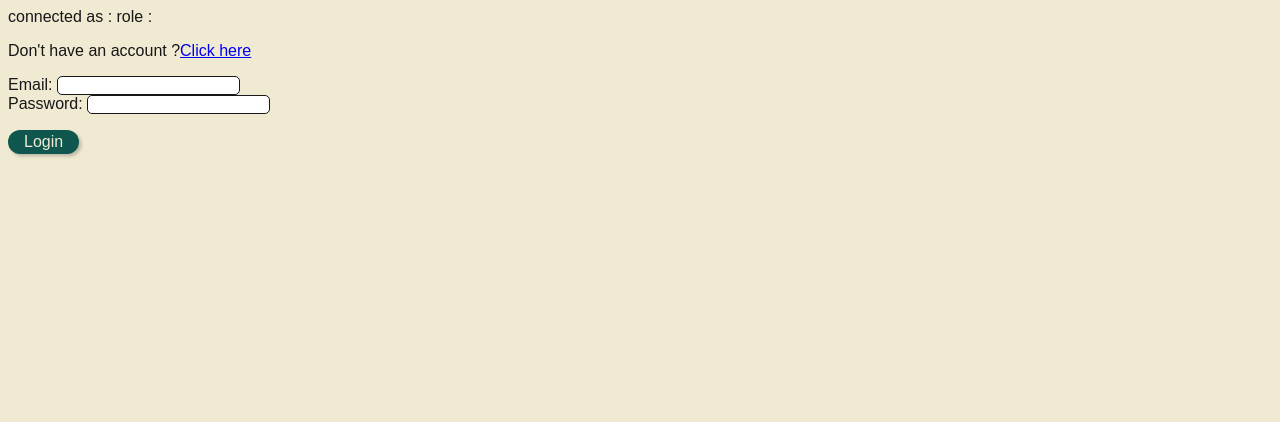
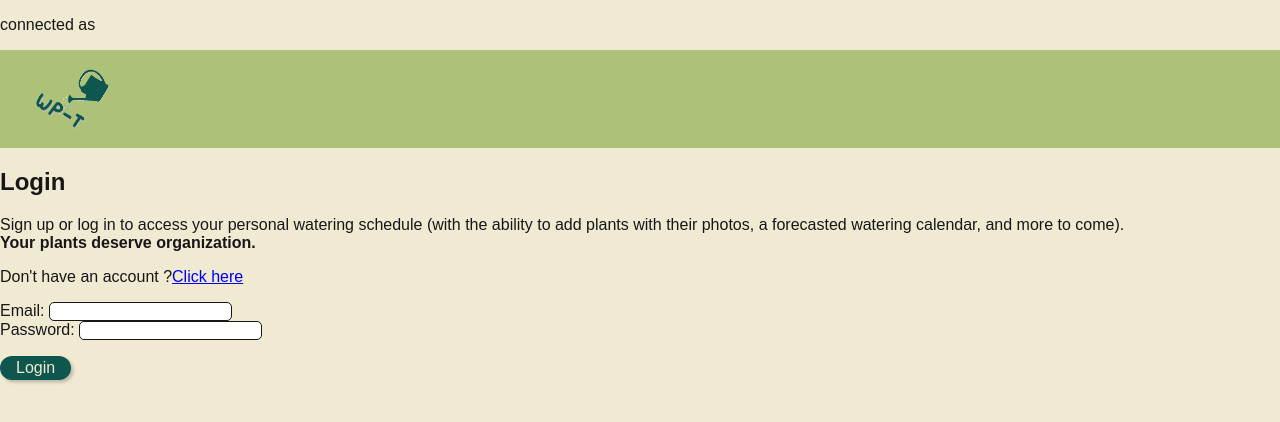
Before and after one commit to MichaelLELU/WaterPant-T, a React (Vite) app in the folder client/: page / in a window 1280 px wide. Shown: the top 422 px of the page. Built offline with nearby package versions, Linux system fonts and the light colour scheme; no server answers; a web font is replaced by a local one.

Commit message:
feat: logout button on toolbar and redirections

```diff
--- a/client/src/App.css
+++ b/client/src/App.css
@@ -8,6 +8,7 @@ body {
   font-family: "faustina", sans-serif;
   background-color: var(--neutral-color);
   color: var(--main-color-black);
+  margin: 0;
 }
 
 input {
--- a/client/src/App.jsx
+++ b/client/src/App.jsx
@@ -1,6 +1,7 @@
 import { Outlet } from "react-router-dom";
 import { useState, useEffect } from "react";
 import fetchAuth from "./utils/auth";
+import ToolsBar from "./components/toolbar/ToolsBar";
 import "./App.css";
 
 function App() {
@@ -12,9 +13,10 @@ function App() {
 
   return (
     <main>
-      <span>
-        connected as : {user?.username} role : {user?.role}
-      </span>
+      <p>
+        {user?.username} connected as {user?.role}
+      </p>
+      <ToolsBar user={user} setUser={setUser} />
       <Outlet context={{ user, setUser }} />
     </main>
   );
--- /dev/null
+++ b/client/src/components/toolbar/ToolsBar.css
@@ -0,0 +1,14 @@
+@import url("../../variables.css");
+
+.toolsbar {
+  display: flex;
+  justify-content: space-between;
+  align-items: center;
+  padding: 1em 2em;
+  background-color: var(--main-color-green);
+  color: var(--neutral-color);
+}
+
+.logo {
+  width: 5em;
+}
--- /dev/null
+++ b/client/src/components/toolbar/ToolsBar.jsx
@@ -0,0 +1,43 @@
+import { useNavigate } from "react-router-dom";
+import PropTypes from "prop-types";
+import userLogout from "../../utils/logout";
+
+import "./ToolsBar.css";
+
+export default function ToolsBar({ user, setUser }) {
+  const navigate = useNavigate();
+
+  const toggleLogout = () => {
+    userLogout()
+      .then(() => setUser(null))
+      .then(() => navigate("/"));
+  };
+
+  return (
+    <div className="toolsbar">
+      <img className="logo" src="../../../assets/WPT.png" alt="logo wp-t" />
+      {user && (
+        <ul>
+          <li>
+            <button type="button" onClick={toggleLogout}>
+              Logout
+            </button>
+          </li>
+          <li>
+            <button type="button">Add Plant</button>
+          </li>
+          <li>
+            <button type="button"> Calendar</button>
+          </li>
+        </ul>
+      )}
+    </div>
+  );
+}
+
+ToolsBar.propTypes = {
+  user: PropTypes.shape({
+    username: PropTypes.string.isRequired,
+  }).isRequired,
+  setUser: PropTypes.func.isRequired,
+};
--- a/client/src/main.jsx
+++ b/client/src/main.jsx
@@ -3,6 +3,7 @@ import ReactDOM from "react-dom/client";
 import { createBrowserRouter, RouterProvider } from "react-router-dom";
 import SignupPage from "./pages/signup/SignupPage";
 import LoginPage from "./pages/login/LoginPage";
+import UserPage from "./pages/user/UserPage";
 import App from "./App";
 import "./App.css";
 
@@ -18,6 +19,10 @@ const router = createBrowserRouter([
         path: "/signup",
         element: <SignupPage />,
       },
+      {
+        path: "/:usernamepage",
+        element: <UserPage />,
+      },
     ],
   },
 ]);
--- a/client/src/pages/login/LoginPage.jsx
+++ b/client/src/pages/login/LoginPage.jsx
@@ -1,12 +1,22 @@
 /* eslint-disable react/jsx-props-no-spreading */
 import { useForm } from "react-hook-form";
-import { Link, useOutletContext } from "react-router-dom";
+import { useEffect } from "react";
+import { Link, useOutletContext, useNavigate } from "react-router-dom";
 import axios from "axios";
 
 export default function LoginPage() {
   const { user, setUser } = useOutletContext();
-  /*   const navigate = useNavigate(); */
-  console.info(user);
+  const navigate = useNavigate();
+
+  useEffect(() => {
+    if (user?.role === "user") {
+      navigate(`/${user.username}page`);
+    }
+    if (user?.role === "admin") {
+      navigate("/rullmyworld");
+    }
+  }, [user, navigate]);
+
   const {
     register,
     handleSubmit,
@@ -33,6 +43,14 @@ export default function LoginPage() {
   return (
     <section>
       <div>
+        <h1>Login</h1>
+        <p>
+          Sign up or log in to access your personal watering schedule (with the
+          ability to add plants with their photos, a forecasted watering
+          calendar, and more to come).
+          <br />
+          <strong>Your plants deserve organization.</strong>
+        </p>
         <p>
           Don't have an account ?<Link to="/signup">Click here</Link>
         </p>
@@ -83,7 +101,7 @@ export default function LoginPage() {
           )}
         </div>
 
-        <button className="buttonForm" type="submit">
+        <button className="buttonForm" type="submit" onClick={useEffect}>
           Login
         </button>
       </form>
--- /dev/null
+++ b/client/src/pages/user/UserPage.jsx
@@ -0,0 +1,7 @@
+import { useOutletContext } from "react-router-dom";
+
+export default function UserPage() {
+  const { user } = useOutletContext();
+
+  return <h1>hello {user.username} !!</h1>;
+}
--- /dev/null
+++ b/client/src/utils/logout.js
@@ -0,0 +1,13 @@
+import axios from "axios";
+
+const userLogout = async () => {
+  try {
+    await axios.get(`${import.meta.env.VITE_API_URL}/api/auth/logout`, {
+      withCredentials: true,
+    });
+  } catch (err) {
+    console.error(err);
+  }
+};
+
+export default userLogout;
```
Also changed, not shown: client/assets/WPT.png (added).
